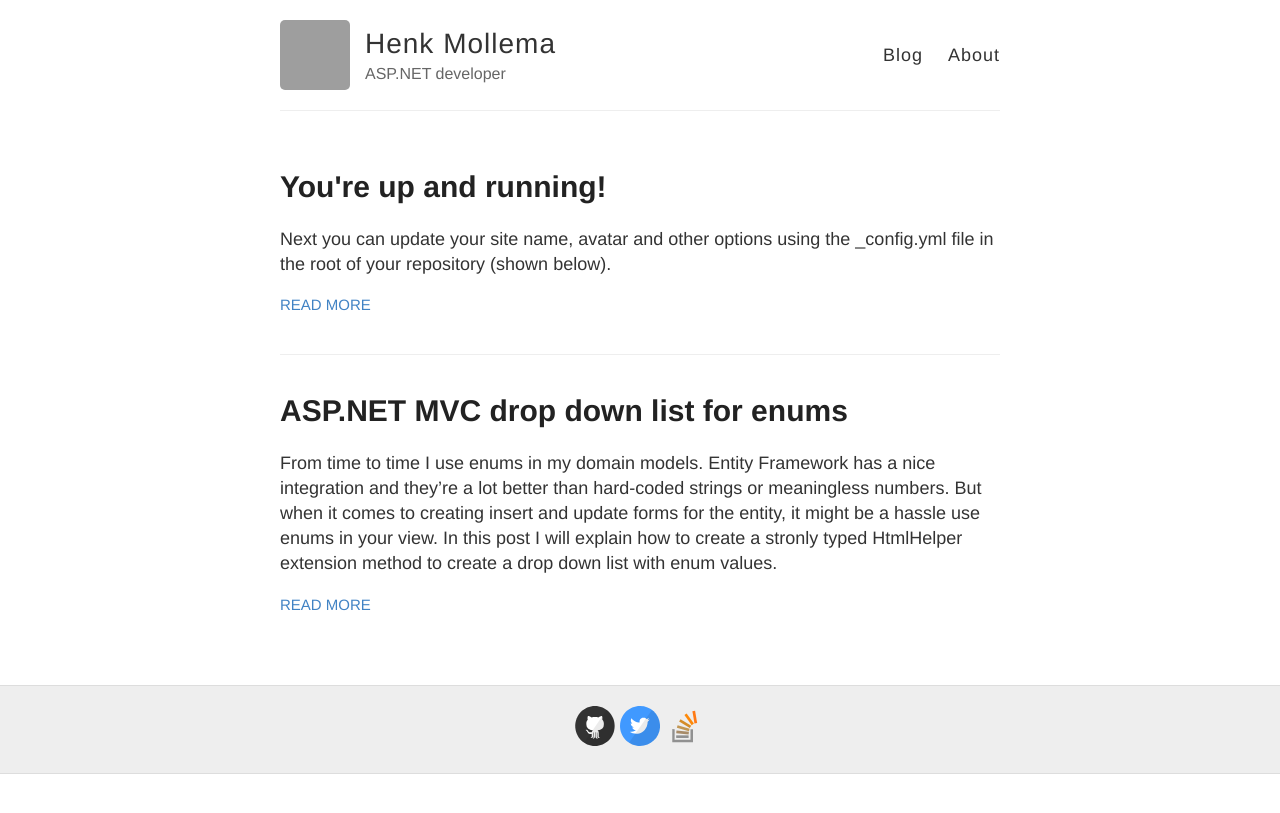
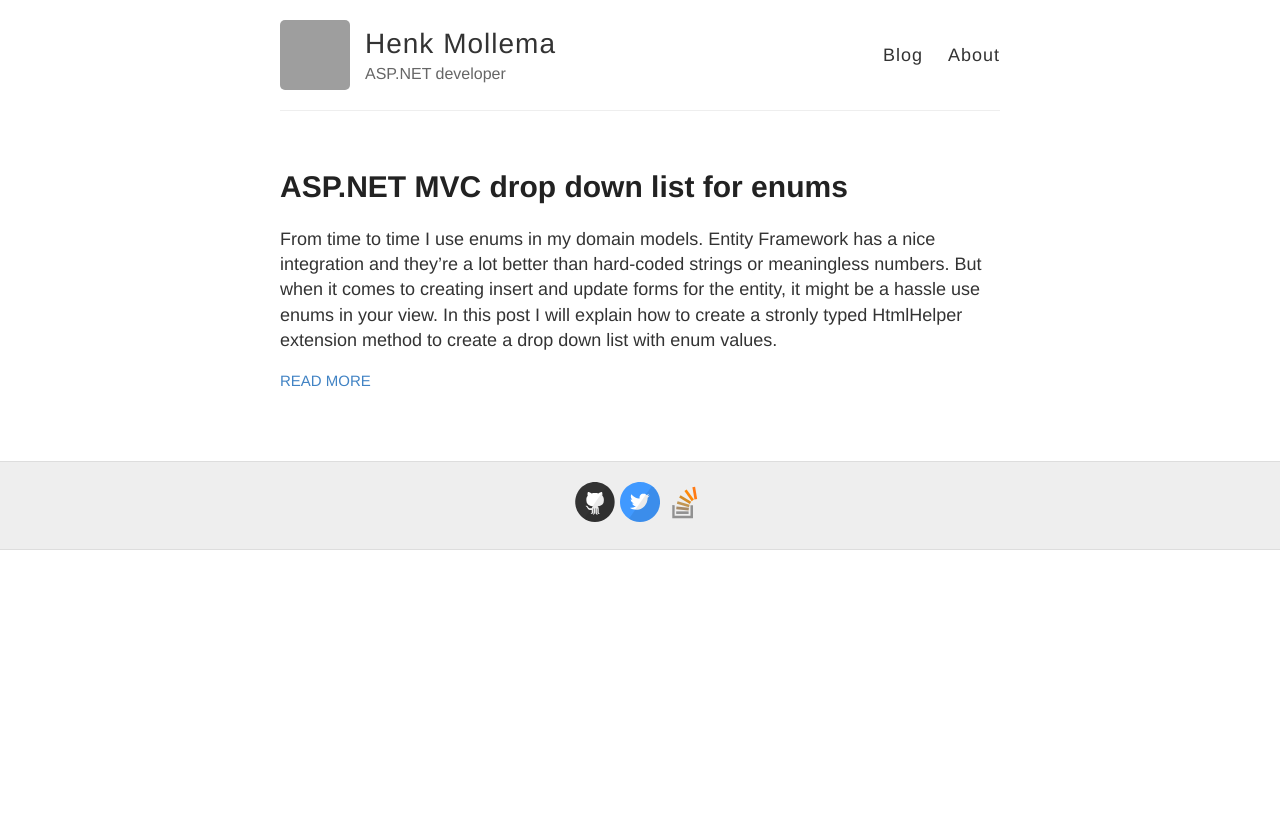
Before and after one commit to henkmollema/henkmollema.github.io, a Jekyll site: the page built from index.html, in a window 1280 px wide. Shown: the top 813 px of the page. Built offline with Jekyll 4.4.1, drawn with Linux system fonts in a browser that asks for light colours; Markdown is read by kramdown in place of the engine named in the settings; grey boxes are pictures that could not be loaded.

Commit message:
Update blog

```diff
--- a/_posts/2014-3-3-Hello-World.md
+++ /dev/null
@@ -1,10 +0,0 @@
----
-layout: post
-title: You're up and running!
----
-
-Next you can update your site name, avatar and other options using the _config.yml file in the root of your repository (shown below).
-
-![_config.yml]({{ site.baseurl }}/images/config.png)
-
-The easiest way to make your first post is to edit this one. Go into /_posts/ and update the Hello World markdown file. For more instructions head over to the [Jekyll Now repository](https://github.com/barryclark/jekyll-now) on GitHub.
```
Also changed, not shown: _posts/2013-7-31-ASP.NET-MVC-drop-down-list-for-enums.md (+14 -12 lines).
